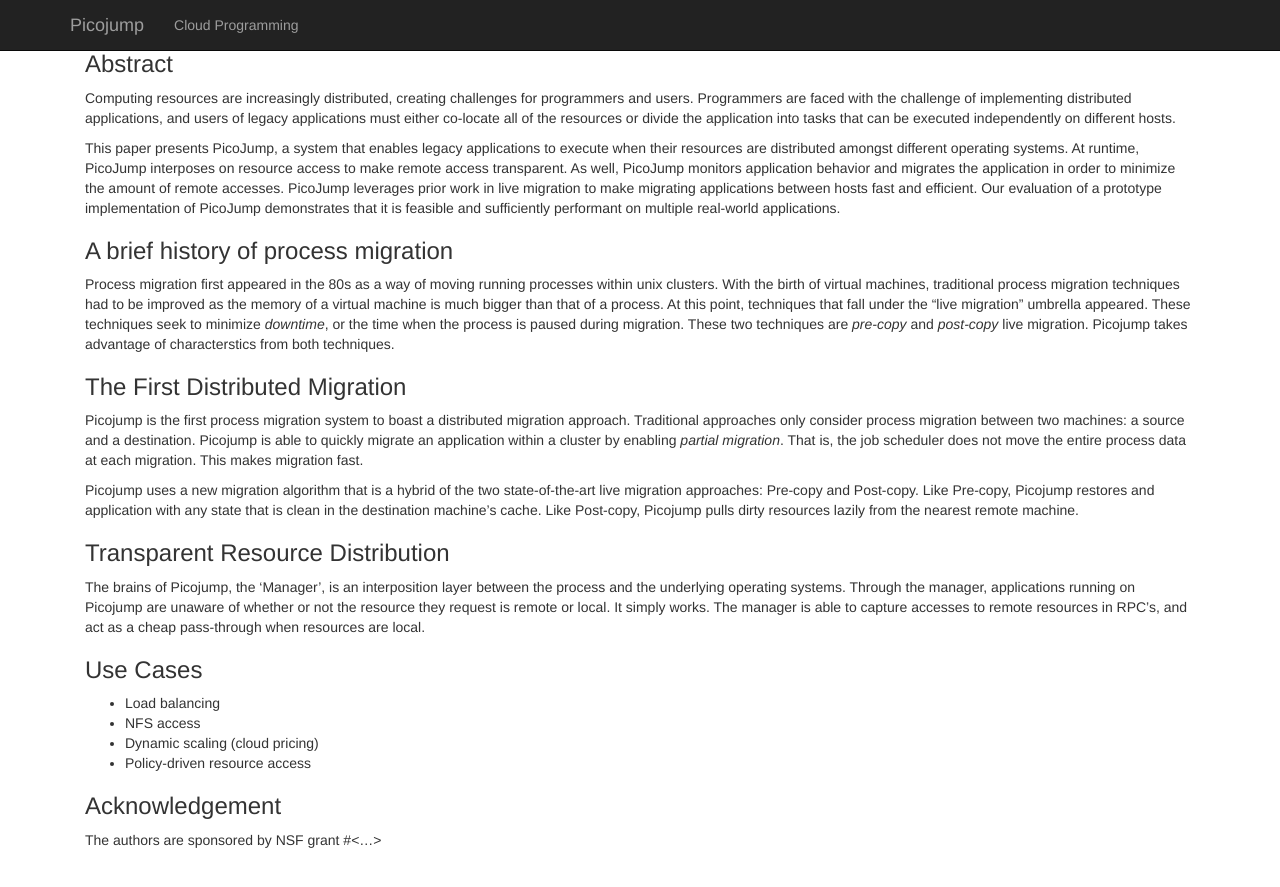
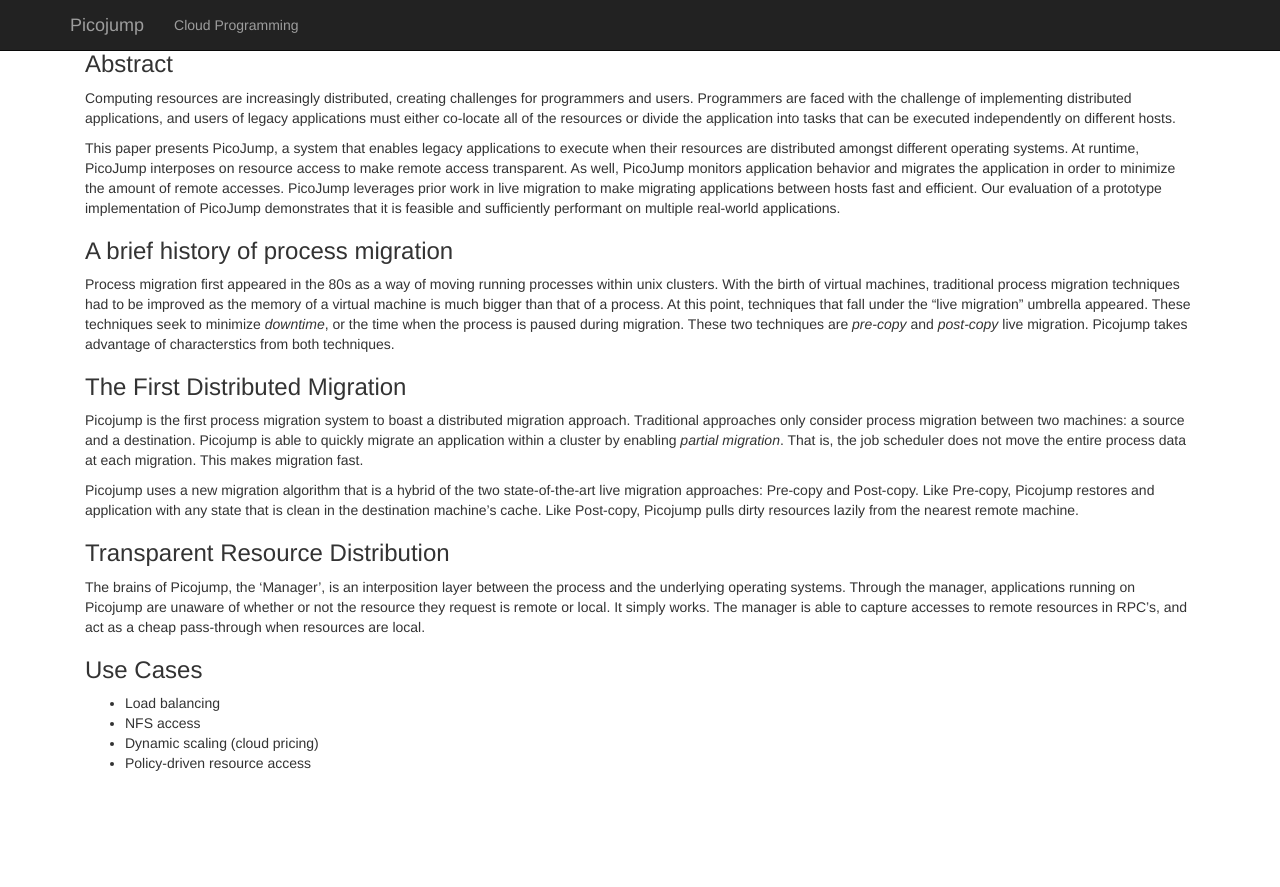
Before and after one commit to cnnrznn/Picojump, a Jekyll site: the page built from pico.md, in a window 1280 px wide and 900 px high, scrolled down 916 px. Shown: the top 887 px of the window. Built offline with Jekyll 4.4.1, drawn with Linux system fonts in a browser that asks for light colours; nearby versions of some CDN libraries; after the commit the page ends 1739 px from its top, so only the background shows below that.

```diff
--- a/pico.md
+++ b/pico.md
@@ -74,6 +74,3 @@
 - NFS access
 - Dynamic scaling (cloud pricing)
 - Policy-driven resource access
-
-### Acknowledgement
-The authors are sponsored by NSF grant #<...>
```
